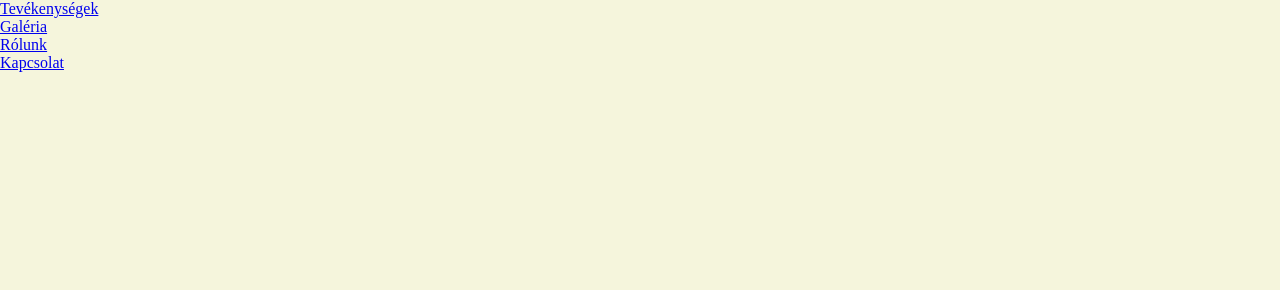
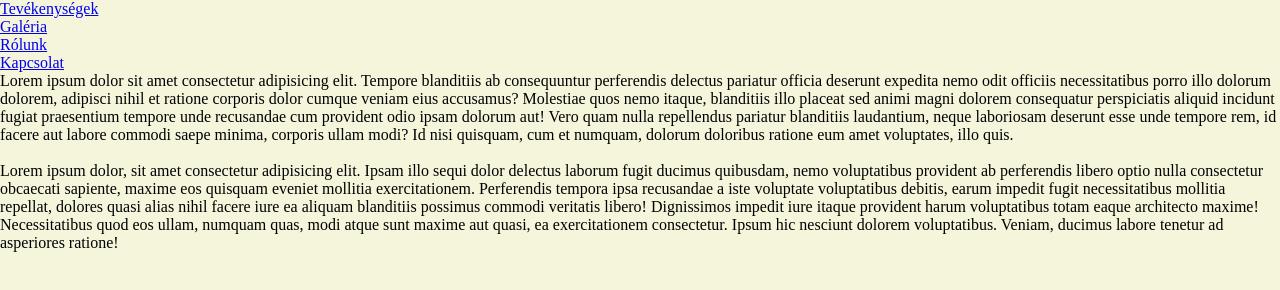
Before and after one commit to kgobolos/teszt, a plain HTML site: page index.html in a window 1280 px wide. Drawn offline with Linux system fonts and the light colour scheme.

Commit message:
modified index.html

```diff
--- a/index.html
+++ b/index.html
@@ -16,5 +16,23 @@
             <li><a href="#">Kapcsolat</a></li>
         </ul>
     </div>
+    <section class="tevekenysegek">
+        <p>
+            Lorem ipsum dolor sit amet consectetur adipisicing elit. Tempore blanditiis ab consequuntur perferendis delectus pariatur officia deserunt expedita nemo odit officiis necessitatibus porro illo dolorum dolorem, adipisci nihil et ratione corporis dolor cumque veniam eius accusamus? Molestiae quos nemo itaque, blanditiis illo placeat sed animi magni dolorem consequatur perspiciatis aliquid incidunt fugiat praesentium tempore unde recusandae cum provident odio ipsam dolorum aut! Vero quam nulla repellendus pariatur blanditiis laudantium, neque laboriosam deserunt esse unde tempore rem, id facere aut labore commodi saepe minima, corporis ullam modi? Id nisi quisquam, cum et numquam, dolorum doloribus ratione eum amet voluptates, illo quis.
+        </p>
+    </section>
+    <section class="galeria">
+        <img src="" alt="">
+    </section>
+    <section class="rolunk">
+        <p>
+            Lorem ipsum dolor, sit amet consectetur adipisicing elit. Ipsam illo sequi dolor delectus laborum fugit ducimus quibusdam, nemo voluptatibus provident ab perferendis libero optio nulla consectetur obcaecati sapiente, maxime eos quisquam eveniet mollitia exercitationem. Perferendis tempora ipsa recusandae a iste voluptate voluptatibus debitis, earum impedit fugit necessitatibus mollitia repellat, dolores quasi alias nihil facere iure ea aliquam blanditiis possimus commodi veritatis libero! Dignissimos impedit iure itaque provident harum voluptatibus totam eaque architecto maxime! Necessitatibus quod eos ullam, numquam quas, modi atque sunt maxime aut quasi, ea exercitationem consectetur. Ipsum hic nesciunt dolorem voluptatibus. Veniam, ducimus labore tenetur ad asperiores ratione!
+        </p>
+    </section>
+    <section class="kapcsolat">
+        <div>
+
+        </div>
+    </section>
 </body>
 </html>
```
